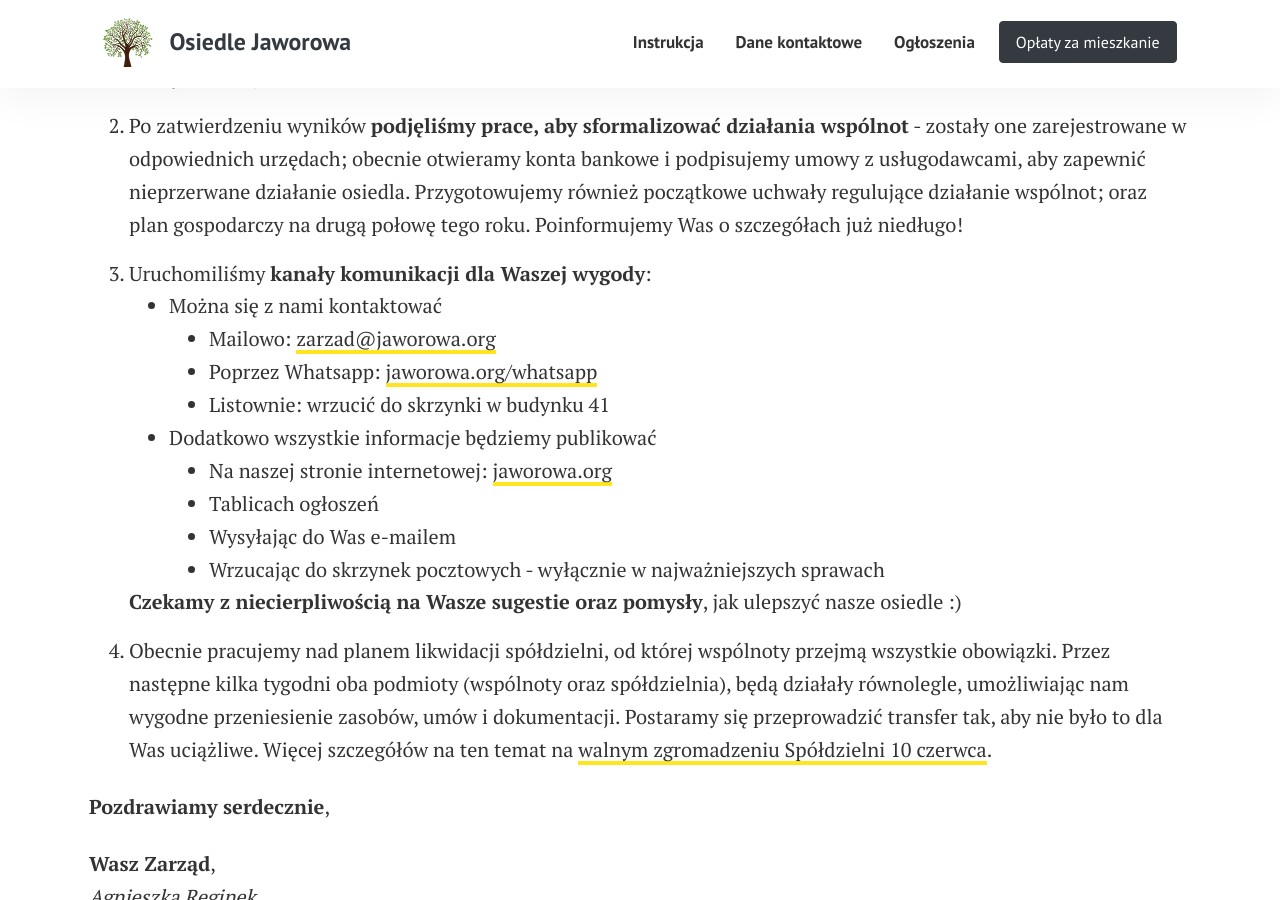
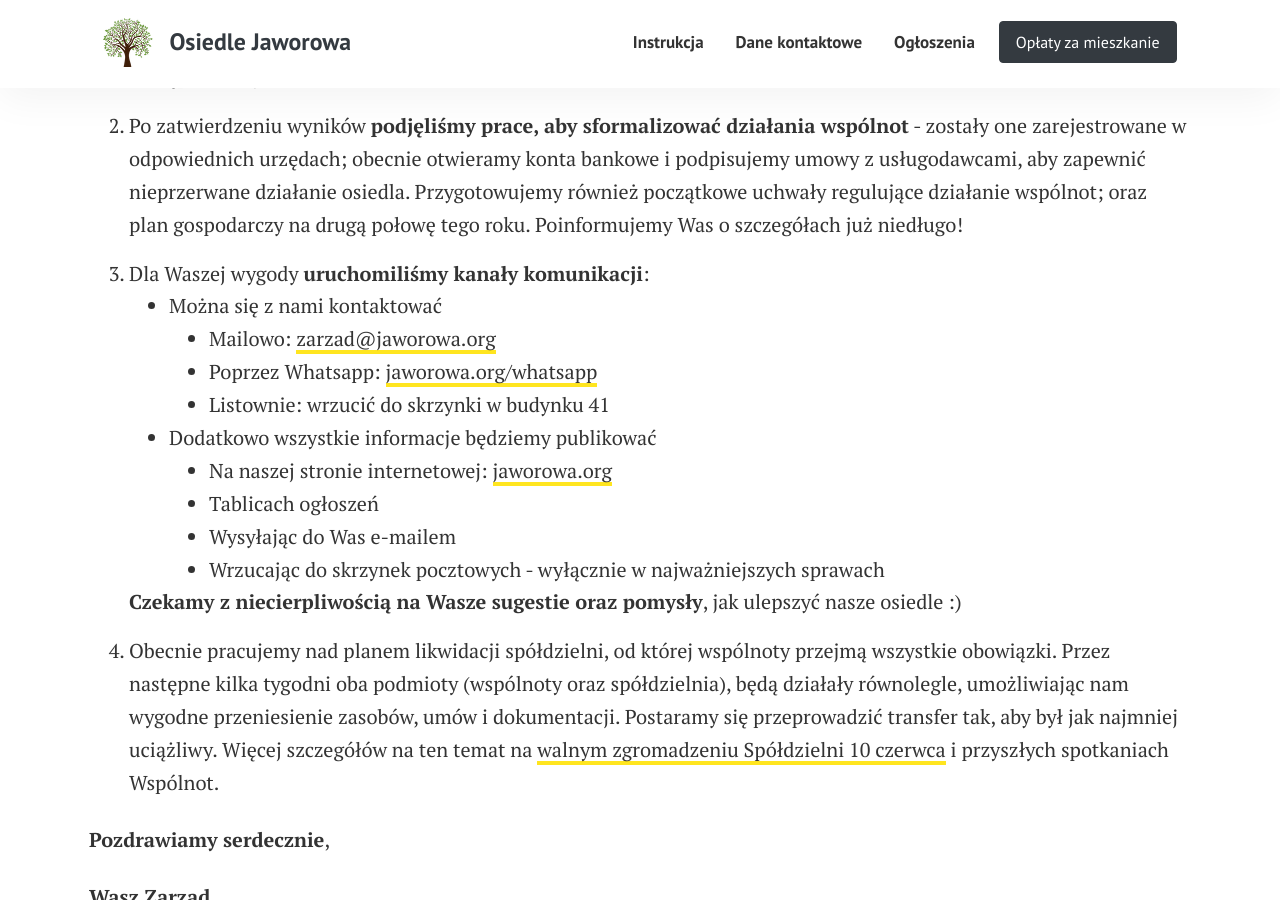
Before and after one commit to jaworowa/www, a Jekyll site: the page built from _posts/2024-05-25-powolanie-wspolnot.md, in a window 1280 px wide and 900 px high, scrolled down 921 px. Built offline with Jekyll 4.4.1, drawn with Linux system fonts in a browser that asks for light colours.

Commit message:
content improvements

```diff
--- a/_posts/2024-05-25-powolanie-wspolnot.md
+++ b/_posts/2024-05-25-powolanie-wspolnot.md
@@ -21,7 +21,7 @@ odpowiednich urzędach; obecnie otwieramy konta bankowe i podpisujemy umowy z us
 działanie osiedla. Przygotowujemy również początkowe uchwały regulujące działanie wspólnot; oraz plan gospodarczy na
 drugą połowę tego roku. Poinformujemy Was o szczegółach już niedługo!
 
-3. Uruchomiliśmy **kanały komunikacji dla Waszej wygody**:
+3. Dla Waszej wygody **uruchomiliśmy kanały komunikacji**:
     1. Można się z nami kontaktować
         1. Mailowo: [zarzad@jaworowa.org](mailto:zarzad@jaworowa.org)
         2. Poprzez Whatsapp: [jaworowa.org/whatsapp](https://jaworowa.org/whatsapp)
@@ -36,8 +36,9 @@ drugą połowę tego roku. Poinformujemy Was o szczegółach już niedługo!
 
 4. Obecnie pracujemy nad planem likwidacji spółdzielni, od której wspólnoty przejmą wszystkie obowiązki.
 Przez następne kilka tygodni oba podmioty (wspólnoty oraz spółdzielnia), będą działały równolegle, umożliwiając
-nam wygodne przeniesienie zasobów, umów i dokumentacji. Postaramy się przeprowadzić transfer tak, aby nie było
-to dla Was uciążliwe. Więcej szczegółów na ten temat na [walnym zgromadzeniu Spółdzielni 10 czerwca](/walne-zgromadzenie-spoldzielni/).
+nam wygodne przeniesienie zasobów, umów i dokumentacji. Postaramy się przeprowadzić transfer tak, aby był jak najmniej uciążliwy.
+Więcej szczegółów na ten temat na [walnym zgromadzeniu Spółdzielni 10 czerwca](/walne-zgromadzenie-spoldzielni/)
+i przyszłych spotkaniach Wspólnot.
 
 **Pozdrawiamy serdecznie**,
 
```
